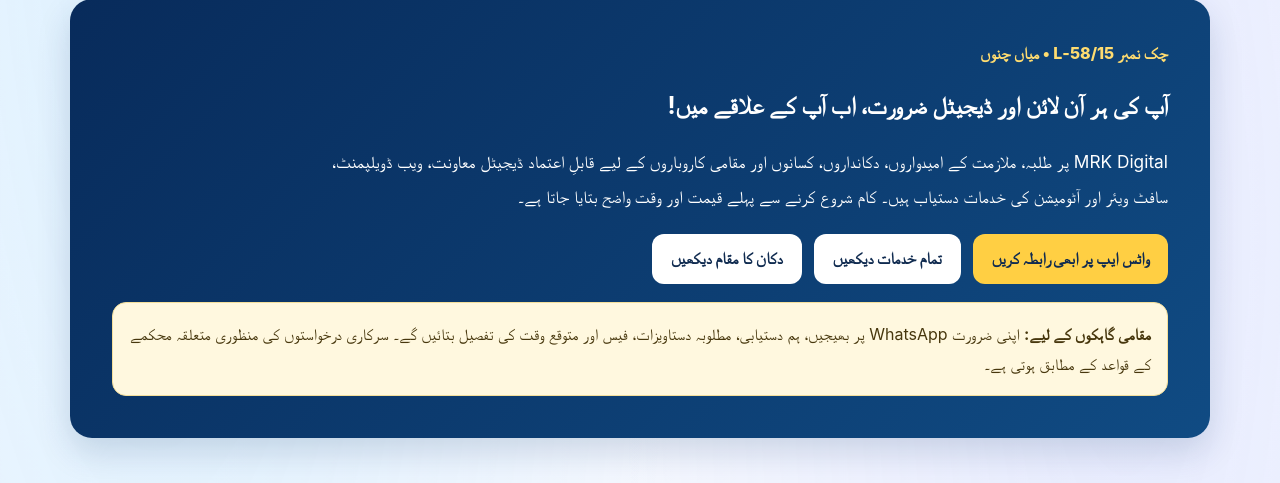
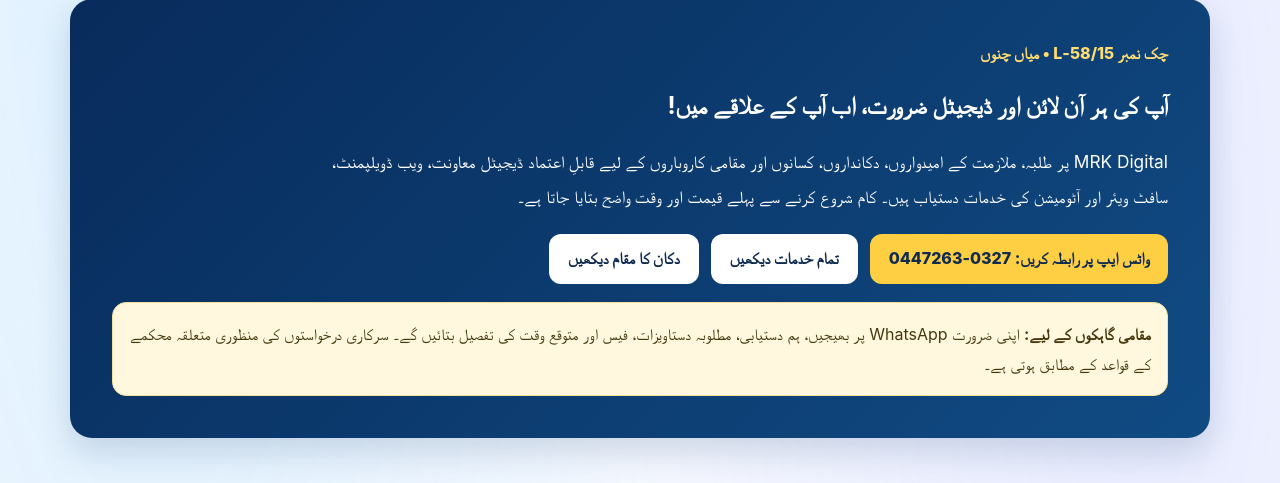
Before and after one commit to Meelad5815/MRK-Laravel-Portal, a Laravel app: page / in a window 1280 px wide. Shown: the part 183-666 px from the top of the page. Run offline with Laravel 12, Linux system fonts and the light colour scheme; data that the repository does not hold is empty; style sheets or scripts are compiled from the project's sources.

Commit message:
Show local WhatsApp contact number on homepage

```diff
--- a/resources/views/home.blade.php
+++ b/resources/views/home.blade.php
@@ -12,7 +12,7 @@
 <span class="local-kicker">چک نمبر 58/15-L • میاں چنوں</span>
 <h1>آپ کی ہر آن لائن اور ڈیجیٹل ضرورت، اب آپ کے علاقے میں!</h1>
 <p class="local-lead">MRK Digital پر طلبہ، ملازمت کے امیدواروں، دکانداروں، کسانوں اور مقامی کاروباروں کے لیے قابلِ اعتماد ڈیجیٹل معاونت، ویب ڈویلپمنٹ، سافٹ ویئر اور آٹومیشن کی خدمات دستیاب ہیں۔ کام شروع کرنے سے پہلے قیمت اور وقت واضح بتایا جاتا ہے۔</p>
-<div class="local-actions"><a class="local-btn" href="https://wa.me/923270447263?text={{ rawurlencode('السلام علیکم! مجھے MRK Digital کی سروس درکار ہے۔') }}" target="_blank" rel="noopener">واٹس ایپ پر ابھی رابطہ کریں</a><a class="local-btn alt" href="{{ route('services') }}">تمام خدمات دیکھیں</a><a class="local-btn alt" href="https://www.google.com/maps/search/?api=1&query=Chak+No+58%2F15-L%2C+Mian+Channu%2C+Pakistan" target="_blank" rel="noopener">دکان کا مقام دیکھیں</a></div>
+<div class="local-actions"><a class="local-btn" href="https://wa.me/923270447263?text={{ rawurlencode('السلام علیکم! مجھے MRK Digital کی سروس درکار ہے۔') }}" target="_blank" rel="noopener">واٹس ایپ پر رابطہ کریں: 0327-0447263</a><a class="local-btn alt" href="{{ route('services') }}">تمام خدمات دیکھیں</a><a class="local-btn alt" href="https://www.google.com/maps/search/?api=1&query=Chak+No+58%2F15-L%2C+Mian+Channu%2C+Pakistan" target="_blank" rel="noopener">دکان کا مقام دیکھیں</a></div>
 <div class="local-band"><strong>مقامی گاہکوں کے لیے:</strong> اپنی ضرورت WhatsApp پر بھیجیں، ہم دستیابی، مطلوبہ دستاویزات، فیس اور متوقع وقت کی تفصیل بتائیں گے۔ سرکاری درخواستوں کی منظوری متعلقہ محکمے کے قواعد کے مطابق ہوتی ہے۔</div>
 </div></div></section>
 <section class="section mrk-local"><div class="container">
```
